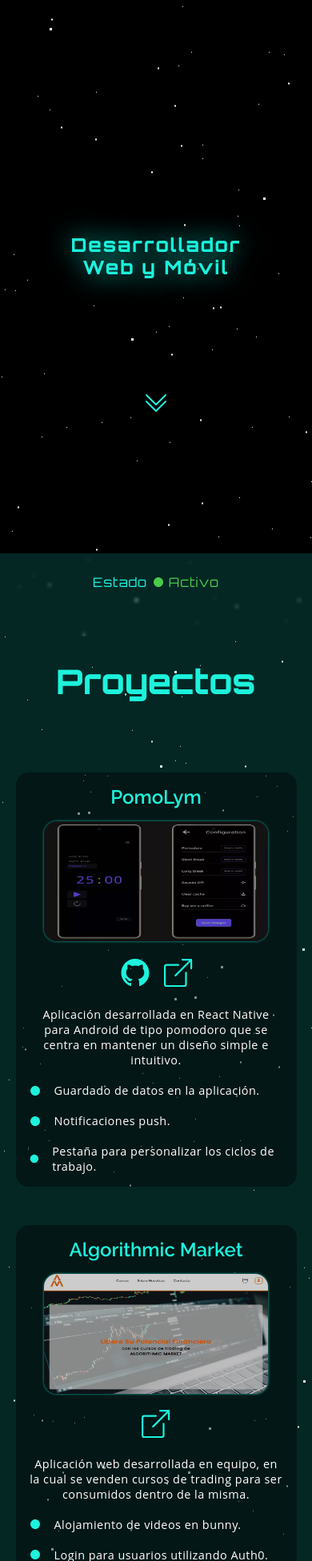
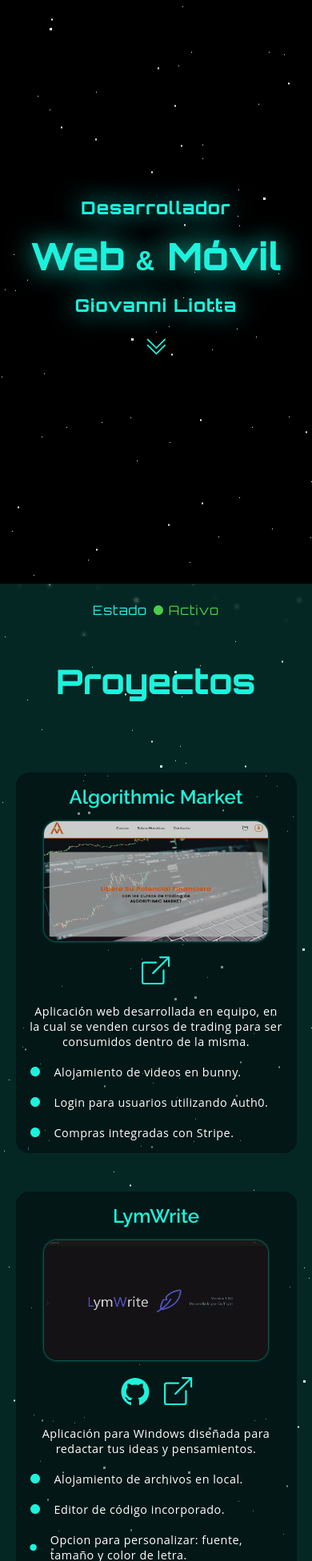
Before and after one commit to sergioironhacker/portfolio4, a React (Vite) app: page / in a window 390 px wide. Shown: the part 48-2000 px from the top of the page at 80% size. Built offline with nearby package versions, Linux system fonts and the light colour scheme.

Commit message:
nuevo diseño de home

```diff
--- a/index.html
+++ b/index.html
@@ -10,7 +10,7 @@
     <meta property="og:title" content="Giovanni Liotta Portafolio" />
     <meta property="og:description" content="Mi nombre es Giovanni y este es mi portafolio, en él encontrarás proyectos e información relevante." />
     <meta property="og:image" content="" />
-    <link rel="shortcut icon" href=/public/favicon.ico type="image/x-icon">
+    <link rel="shortcut icon" href=/favicon.ico type="image/x-icon">
     <link rel=preconnect href=https://fonts.googleapis.com>
     <link rel=preconnect href=https://fonts.gstatic.com crossorigin>
     <link href="https://fonts.googleapis.com/css2?family=Orbitron:wght@400;500&display=swap" rel=stylesheet>
--- a/src/components/sections/Home.jsx
+++ b/src/components/sections/Home.jsx
@@ -26,16 +26,22 @@
         </nav>
       </header>
 
-      <p className="Estoy para que no se rompa el estilo"></p>
+      <p className="Estoy para que no se rompa el estilo" />
 
       <main className="section__home">
-        <article id="home__container">
-          <h1 className="home__title">
+        <div className="home__title">
+          <p style={{ textAlign: "start", width: "100%", marginRight: "2em" }}>
             Desarrollador
-            <br />
-            Web y Móvil
+          </p>
+          <br />
+          <h1>
+            Web <code>&</code> Móvil
           </h1>
-        </article>
+          <br />
+          <p style={{ textAlign: "end", width: "100%", marginRight: "-2em" }}>
+            Giovanni Liotta
+          </p>
+        </div>
 
         <a href="#projects">
           <ArrowDown className="home__arrow" />
--- a/src/data.js
+++ b/src/data.js
@@ -1,17 +1,44 @@
 import algorithmic from "./assets/img/algorithmic.webp";
 import passwordGenerator from "./assets/img/password.webp";
 import clipboard from "./assets/img/clipboard.webp";
-import taxiBarber from "./assets/img/taxi.webp";
 import smartArtGenerator from "./assets/img/smart.webp";
 import pomolym from "./assets/img/pomolym.webp";
 import github from "./assets/svgs/github.svg";
 import mail from "./assets/svgs/mail.svg";
 import linkedin from "./assets/svgs/linkedin.svg";
 import whatsapp from "./assets/svgs/whatsapp.svg";
+import lymwrite from "./assets/img/lymwrite.webp";
 
 const PROJECTS_ITEMS = [
   {
     id: 0,
+    name: "algorithmic market",
+    image: algorithmic,
+    visitPage: "https://algorithmic-market.com/",
+    description: {
+      description:
+        "Aplicación web desarrollada en equipo, en la cual se venden cursos de trading para ser consumidos dentro de la misma.",
+      itemOne: "Alojamiento de videos en bunny.",
+      itemTwo: "Login para usuarios utilizando Auth0.",
+      itemThree: "Compras integradas con Stripe.",
+    },
+  },
+  {
+    id: 1,
+    name: "lymWrite",
+    image: lymwrite,
+    visitPage: "https://lym-write.netlify.app/",
+    visitGitHub: "https://github.com/gioliotta/lymwrite-web",
+    description: {
+      description:
+        "Aplicación para Windows diseñada para redactar tus ideas y pensamientos.",
+      itemOne: "Alojamiento de archivos en local.",
+      itemTwo: "Editor de código incorporado.",
+      itemThree: "Opcion para personalizar: fuente, tamaño y color de letra.",
+    },
+  },
+  {
+    id: 2,
     name: "pomoLym",
     image: pomolym,
     visitPage: "https://pomolym.netlify.app/",
@@ -25,20 +52,7 @@
     },
   },
   {
-    id: 1,
-    name: "algorithmic market",
-    image: algorithmic,
-    visitPage: "https://algorithmic-market.com/",
-    description: {
-      description:
-        "Aplicación web desarrollada en equipo, en la cual se venden cursos de trading para ser consumidos dentro de la misma.",
-      itemOne: "Alojamiento de videos en bunny.",
-      itemTwo: "Login para usuarios utilizando Auth0.",
-      itemThree: "Compras integradas con Stripe.",
-    },
-  },
-  {
-    id: 2,
+    id: 3,
     name: "clipboard notes",
     image: clipboard,
     visitPage: "https://clipboard-notes.netlify.app/",
@@ -51,21 +65,6 @@
       itemThree: "Versión disponible en inglés y español.",
     },
   },
-  {
-    id: 3,
-    name: "taxiBarber",
-    image: taxiBarber,
-    visitPage: "https://taxi-barber.netlify.app/",
-    visitGitHub: "https://github.com/gioliotta/TaxiBarber",
-    description: {
-      description:
-        "Implementé la actualización de inputs utilizando estados y guardé la información en  el local storage.",
-      itemOne: "Gestión el precio de un corte de pelo.",
-      itemTwo: "Panel de configuración para modificar los parámetros.",
-      itemThree: "Opción para cambiar contraseña.",
-    },
-  },
-
   {
     id: 4,
     name: "smartArt generator",
@@ -94,21 +93,6 @@
       itemThree: "Copiar la contraseña generada y usarla en cualquier lugar.",
     },
   },
-
-  // {
-  //   id: 6,
-  //   name: "Generador de cards",
-  //   image: cardsGenerator,
-  //   visitPage: "https://card-generator-ts.netlify.app/",
-  //   visitGitHub: "https://github.com/gioliotta/card-generator",
-  //   description: {
-  //     description:
-  //       "Integré React y TypeScript, trabajé con tipado estático, lo que brindó beneficios en términos de detección de errores.",
-  //     itemOne: "Los datos ingresados se modifican en tiempo real.",
-  //     itemTwo: "Botón para descargar la card generada.",
-  //     itemThree: "Uso de styled-components para los estilos.",
-  //   },
-  // },
 ];
 
 const CONTACT_ITEMS = [
--- a/src/styles/home.css
+++ b/src/styles/home.css
@@ -6,7 +6,6 @@
   height: 100vh;
   justify-content: space-between;
 }
-
 /*? HEADER */
 .header {
   backdrop-filter: blur(3px);
@@ -97,42 +96,40 @@
     font-size: 0.8em;
   }
 }
-
 /*? SECTION */
 .section__home {
   overflow: hidden;
   display: flex;
   flex-direction: column;
   align-items: center;
-  justify-content: center;
-  row-gap: 2em;
-}
-#home__container {
+  justify-content: space-evenly;
   width: 100%;
-  display: flex;
-  flex-direction: column;
-  justify-content: center;
-  align-items: center;
-  row-gap: 2em;
-  padding-top: 4em;
-  transition: all 0.5s ease;
+  height: 30vh;
+  margin-top: 1em;
 }
 .home__title {
-  text-shadow: 0 0em 2rem #1df2dc;
+  text-shadow: 0 0em 2em #1df2dc;
   font-family: "Orbitron", sans-serif;
   letter-spacing: 3px;
   color: #1df2dc;
   font-weight: bold;
   text-align: center;
-  font-size: 2.5em;
   display: flex;
   flex-direction: column;
   align-items: flex-end;
   justify-content: center;
 }
+.home__title h1 {
+  font-size: 4.3em;
+  text-transform: capitalize;
+}
+.home__title p {
+  font-size: 1.4em;
+  text-transform: capitalize;
+}
 .home__arrow {
   color: #1df2dc;
-  font-size: 2em;
+  font-size: 1.8em;
   animation-name: updown;
   animation-iteration-count: infinite;
   animation-duration: 1.5s;
@@ -140,56 +137,30 @@
 @media (max-width: 480px) {
   .section__home {
     width: 100%;
-    /* margin-bottom: 8em; */
   }
-
-  #home__container {
-    height: 17em;
+  .home__title {
+    letter-spacing: 2px;
+    align-items: center;
+  }
+  .home__title h1 {
+    font-size: 2.8em;
+    text-transform: capitalize;
+  }
+  .home__title p {
+    font-size: 1.3em;
+    text-transform: capitalize;
     width: 100%;
-    border-radius: 0;
-  }
-
-  .home__title {
-    font-size: 1.4em;
+    margin-right: 0 !important;
+    text-align: center !important;
   }
 }
 @media (min-width: 481px) and (max-width: 1024px) {
-  .section__home {
-    height: 17em;
-    /* margin-bottom: 8.1em;  */
-  }
-
-  #home__container {
-    width: 100%;
-    padding: 3em;
-  }
-
-  .home__title {
-    font-size: 2.2em;
-  }
 }
 @media (min-width: 1025px) {
-  .section__home {
-    height: 15.2em;
-  }
-  .home__title {
-    font-size: 3em;
-  }
 }
 @media (max-width: 1024px) and (orientation: landscape) {
   .section__home {
     width: 100%;
-    /* margin-bottom: 3em; */
-  }
-
-  #home__container {
-    height: 10em;
-    border-radius: 0;
-    background-color: transparent;
-  }
-
-  .home__title {
-    font-size: 1.8em;
   }
 }
 
@@ -201,7 +172,7 @@
   display: flex;
   justify-content: center;
   align-items: center;
-  padding: 1em 0 3em 0;
+  padding: 0.8em 0;
 }
 .footer__status {
   font-family: "Orbitron", sans-serif;
@@ -218,7 +189,6 @@
   .footer {
     height: 2.5em;
   }
-
   .footer__status,
   .footer__active {
     font-size: 1em;
@@ -228,7 +198,6 @@
   .footer {
     height: 2.6em;
   }
-
   .footer__status,
   .footer__active {
     font-size: 1.4em;
@@ -238,7 +207,6 @@
   .footer {
     height: 2.7em;
   }
-
   .footer__status,
   .footer__active {
     font-size: 1.5em;
```
Also changed, not shown: src/assets/img/lymwrite.webp (added), 1 other file (tests, documents, lock files or other folders).
